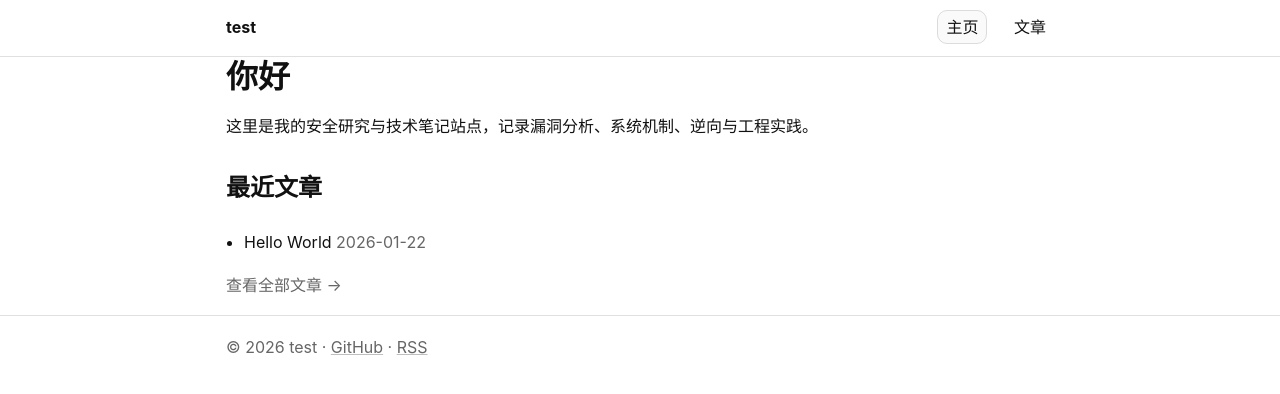
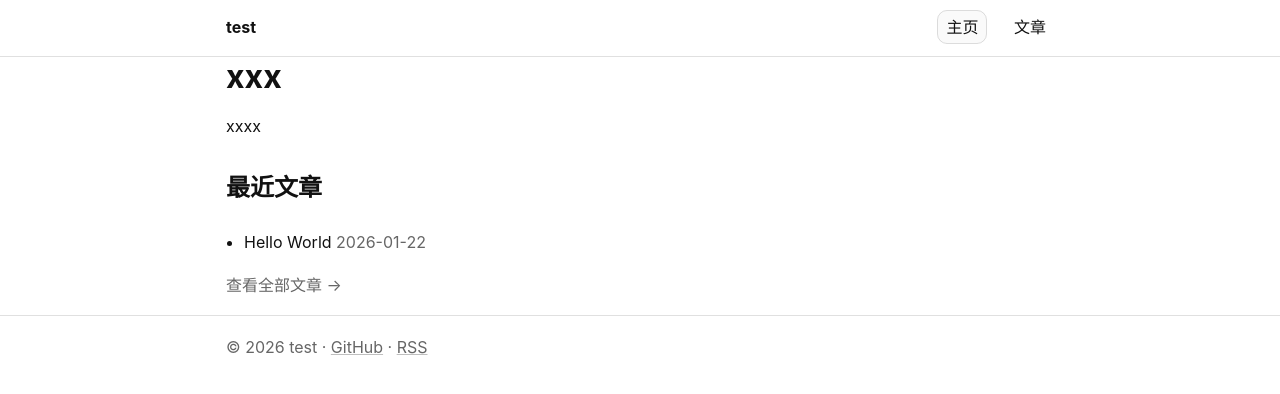
Before and after one commit to cloudlldb/cloudlldb.github.io, a Jekyll site: the page built from index.md, in a window 1280 px wide. Shown: the top 394 px of the page. Built offline with Jekyll 4.4.1, drawn with Linux system fonts in a browser that asks for light colours.

Commit message:
Update index.md

```diff
--- a/index.md
+++ b/index.md
@@ -3,8 +3,8 @@ layout: default
 title: 主页
 ---
 
-# 你好
-这里是我的安全研究与技术笔记站点，记录漏洞分析、系统机制、逆向与工程实践。
+# xxx
+xxxx
 
 ## 最近文章
 {% if site.posts and site.posts.size > 0 %}
```
